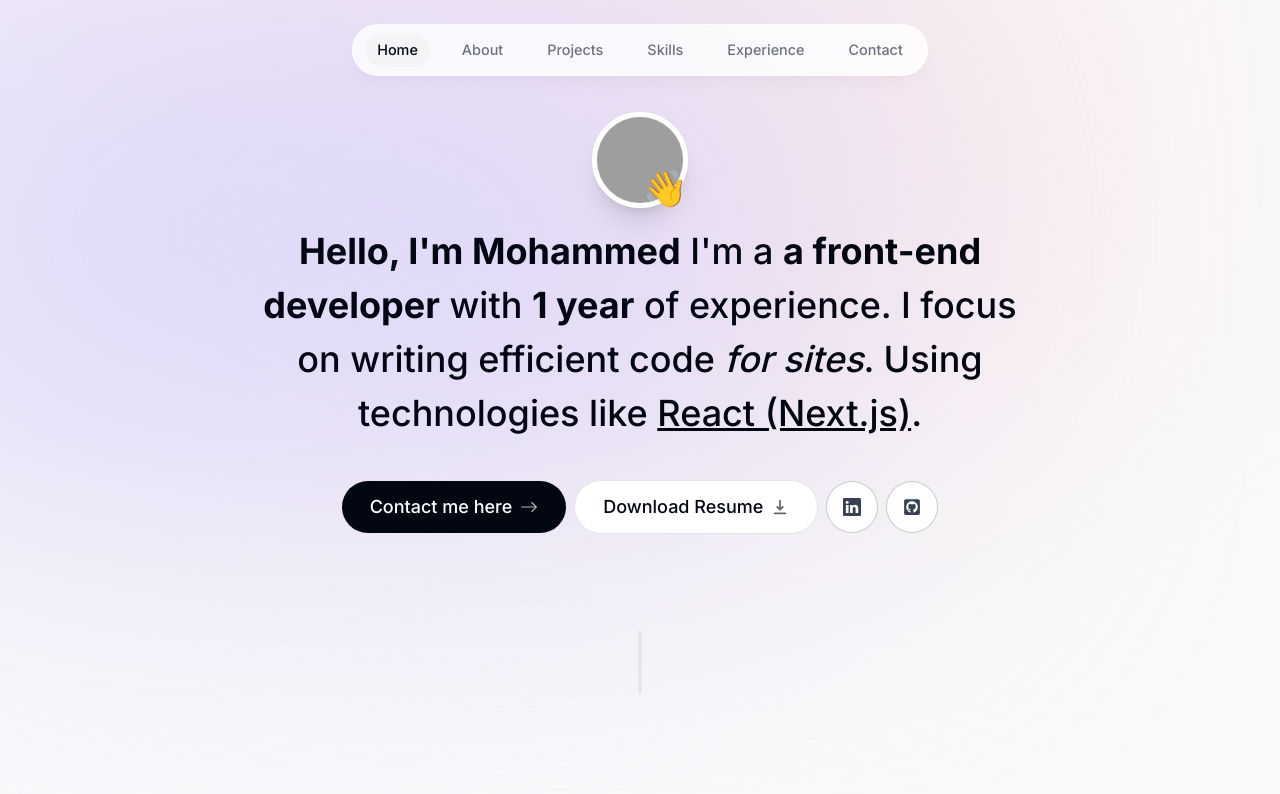
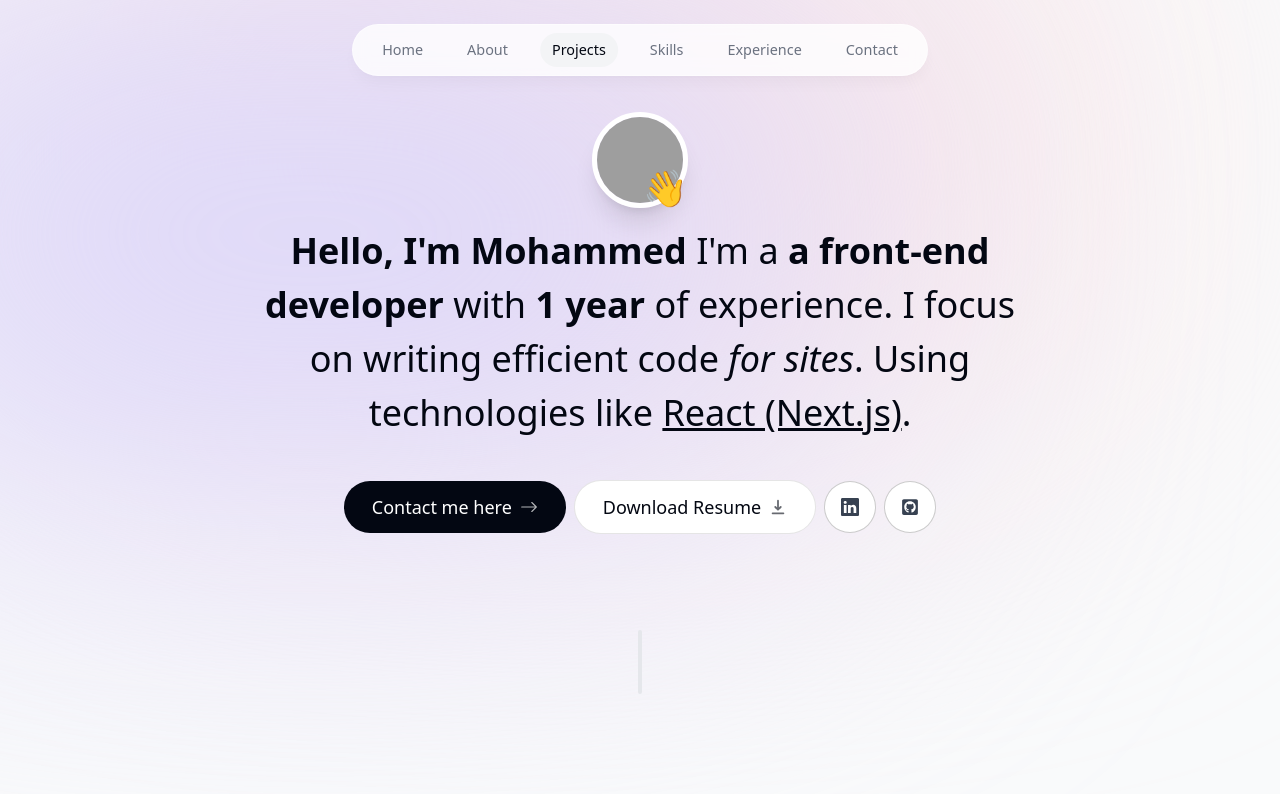
Before and after one commit to mohammed019/mohammedd.com, a Next.js app: page / in a window 1280 px wide. Shown: the top 794 px of the page. Built offline with nearby package versions, Linux system fonts and the light colour scheme; grey boxes are pictures that could not be loaded.

Commit message:
create scrolling animation with header

```diff
--- a/app/layout.tsx
+++ b/app/layout.tsx
@@ -2,6 +2,7 @@ import type { Metadata } from "next";
 import { Inter } from "next/font/google";
 import "./globals.css";
 import Header from "@/components/Header";
+import ActiveSectionContextProvider from "@/context/ActiveSectionContext";
 
 const inter = Inter({ subsets: ["latin"] });
 
@@ -23,15 +24,17 @@ export default function RootLayout({
     <html lang="en" className="!scroll-smooth">
       {/* blur background */}
       <body
-        className={`${inter.className} bg-gray-50 text-gray-950 relative pt-28 sm:pt-26`}
+        className={`!${inter.className} bg-gray-50 text-gray-950 relative pt-28 sm:pt-26`}
       >
         <div className="bg-[#fbe2e3] absolute top-[-6rem] -z-10 right-[11rem] h-[31.25rem] w-[31.25rem] rounded-full blur-[10rem] sm:w-[68.75rem]"></div>
         {/* dark:bg-[#946263] */}
         <div className="bg-[#dbd7fb] absolute top-[-1rem] -z-10 left-[-35rem] h-[31.25rem] w-[50rem] rounded-full blur-[10rem] sm:w-[68.75rem] md:left-[-33rem] lg:left-[-28rem] xl:left-[-15rem] 2xl:left-[-5rem] "></div>
         {/* dark:bg-[#676394] */}
 
-        <Header />
-        {children}
+        <ActiveSectionContextProvider>
+          <Header />
+          {children}
+        </ActiveSectionContextProvider>
       </body>
     </html>
   );
--- a/components/About.tsx
+++ b/components/About.tsx
@@ -1,11 +1,25 @@
 "use client";
-import React from "react";
+import React, { useEffect } from "react";
 import SectionHeading from "./SectionHeading";
 import { motion } from "framer-motion";
+import { useInView } from "react-intersection-observer";
+import { useActiveSectionContext } from "@/context/ActiveSectionContext";
 
 export default function About() {
+  const { ref, inView } = useInView({
+    threshold: 0.75,
+  });
+  const { setActiveSection } = useActiveSectionContext();
+
+  useEffect(() => {
+    if (inView) {
+      setActiveSection("About");
+    }
+  }, [inView]);
+
   return (
     <motion.section
+      ref={ref}
       className="mb-16 scroll-mt-28 max-w-[45rem] text-center leading-8"
       initial={{
         opacity: 0,
--- a/components/Header.tsx
+++ b/components/Header.tsx
@@ -3,11 +3,11 @@
 import { motion } from "framer-motion";
 import { links } from "@/lib/data";
 import Link from "next/link";
-import { useState } from "react";
 import clsx from "clsx";
+import { useActiveSectionContext } from "@/context/ActiveSectionContext";
 
 export default function Header() {
-  const [activeSection, setActiveSection] = useState("Home");
+  const { activeSection, setActiveSection } = useActiveSectionContext();
 
   return (
     <header className="z-[999] relative">
--- a/components/Intro.tsx
+++ b/components/Intro.tsx
@@ -1,17 +1,31 @@
 "use client";
 
 import Image from "next/image";
-import React from "react";
+import React, { useEffect } from "react";
 import mohammed from "@/public/mohammed.png";
 import { motion } from "framer-motion";
 import Link from "next/link";
 import { BsArrowRight, BsLinkedin } from "react-icons/bs";
 import { HiDownload } from "react-icons/hi";
 import { FaGithubSquare } from "react-icons/fa";
+import { useInView } from "react-intersection-observer";
+import { useActiveSectionContext } from "@/context/ActiveSectionContext";
 
 export const Intro = () => {
+  const { ref, inView } = useInView({
+    threshold: 0.3,
+  });
+  const { setActiveSection } = useActiveSectionContext();
+
+  useEffect(() => {
+    if (inView) {
+      setActiveSection("Home");
+    }
+  }, [inView]);
+
   return (
     <section
+      ref={ref}
       id="home"
       className="mb-28 scroll-mt-96 max-w-[50rem] text-center sm:mb-0"
     >
--- a/components/Projects.tsx
+++ b/components/Projects.tsx
@@ -1,11 +1,25 @@
-import { Fragment } from "react";
+"use client";
+import { Fragment, useEffect } from "react";
 import SectionHeading from "./SectionHeading";
 import { projectsData } from "@/lib/data";
 import Project from "./Project";
+import { useActiveSectionContext } from "@/context/ActiveSectionContext";
+import { useInView } from "react-intersection-observer";
 
 export default function Projects() {
+  const { ref, inView } = useInView({
+    threshold: 0.3,
+  });
+  const { setActiveSection } = useActiveSectionContext();
+
+  useEffect(() => {
+    if (inView) {
+      setActiveSection("Projects");
+    }
+  }, [inView]);
+
   return (
-    <section id="projects" className="scroll-mt-28 mb-28">
+    <section ref={ref} id="projects" className="scroll-mt-28 mb-28">
       <SectionHeading>My projects</SectionHeading>
       <div>
         {projectsData.map((project, i) => (
--- /dev/null
+++ b/context/ActiveSectionContext.tsx
@@ -0,0 +1,44 @@
+"use client";
+
+import {
+  Dispatch,
+  ReactNode,
+  createContext,
+  useContext,
+  useState,
+} from "react";
+import { links } from "@/lib/data";
+
+type ISection = (typeof links)[number]["name"];
+
+type IActiveSectionType = {
+  activeSection: ISection;
+  setActiveSection: Dispatch<React.SetStateAction<ISection>>;
+};
+
+export const ActiveSectionContext = createContext<IActiveSectionType | null>(
+  null
+);
+
+export default function ActiveSectionContextProvider({
+  children,
+}: {
+  children: ReactNode;
+}) {
+  const [activeSection, setActiveSection] = useState<ISection>("Home");
+
+  return (
+    <ActiveSectionContext.Provider value={{ activeSection, setActiveSection }}>
+      {children}
+    </ActiveSectionContext.Provider>
+  );
+}
+
+export function useActiveSectionContext() {
+  const context = useContext(ActiveSectionContext);
+
+  if (context === null) {
+    throw new Error("Error");
+  }
+  return context;
+}
--- a/package.json
+++ b/package.json
@@ -14,7 +14,8 @@
     "next": "13.5.6",
     "react": "^18",
     "react-dom": "^18",
-    "react-icons": "^4.11.0"
+    "react-icons": "^4.11.0",
+    "react-intersection-observer": "^9.5.2"
   },
   "devDependencies": {
     "@types/node": "^20",
```
Also changed, not shown: .eslintrc.json, 1 other file (tests, documents, lock files or other folders).
